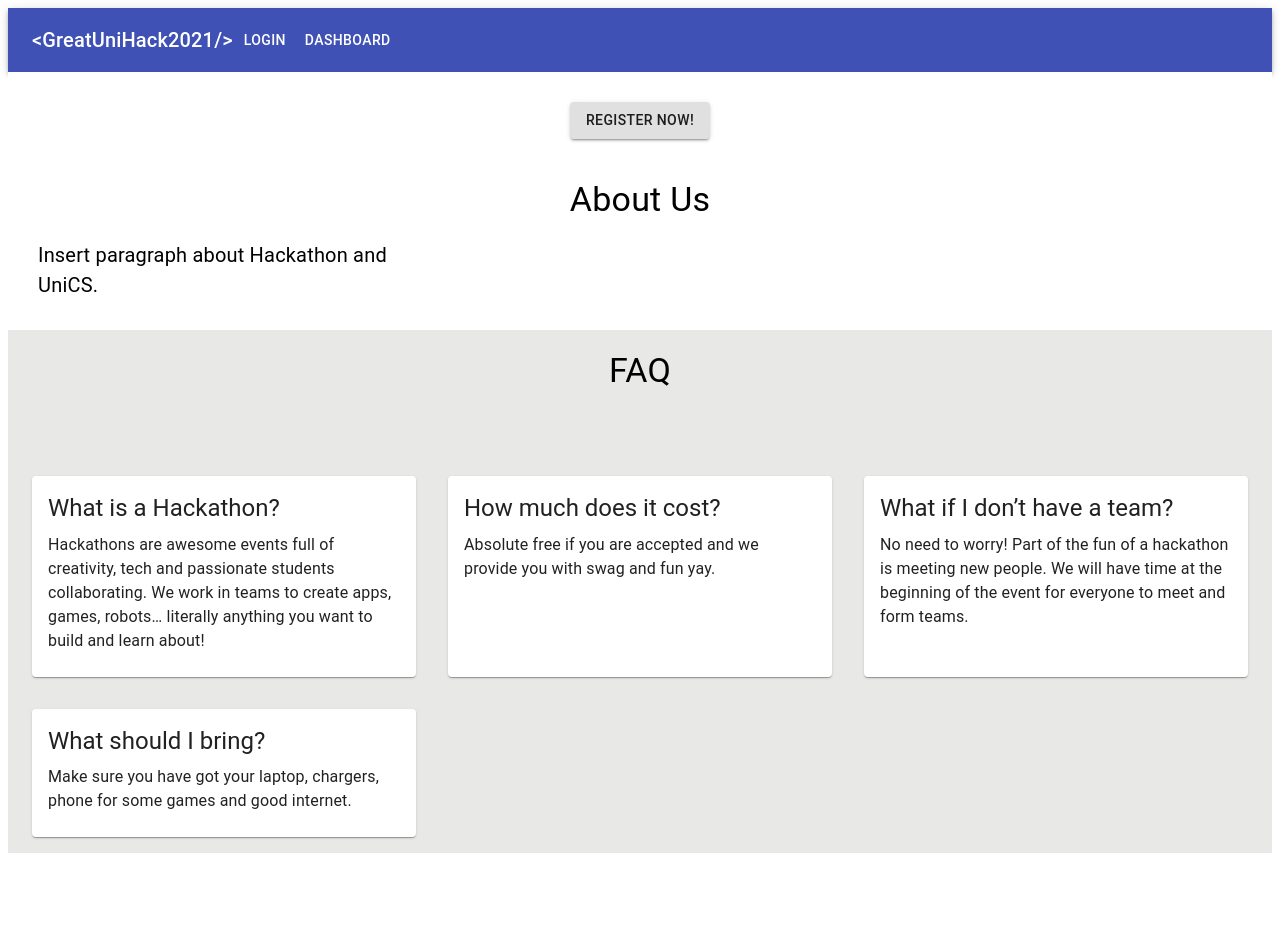
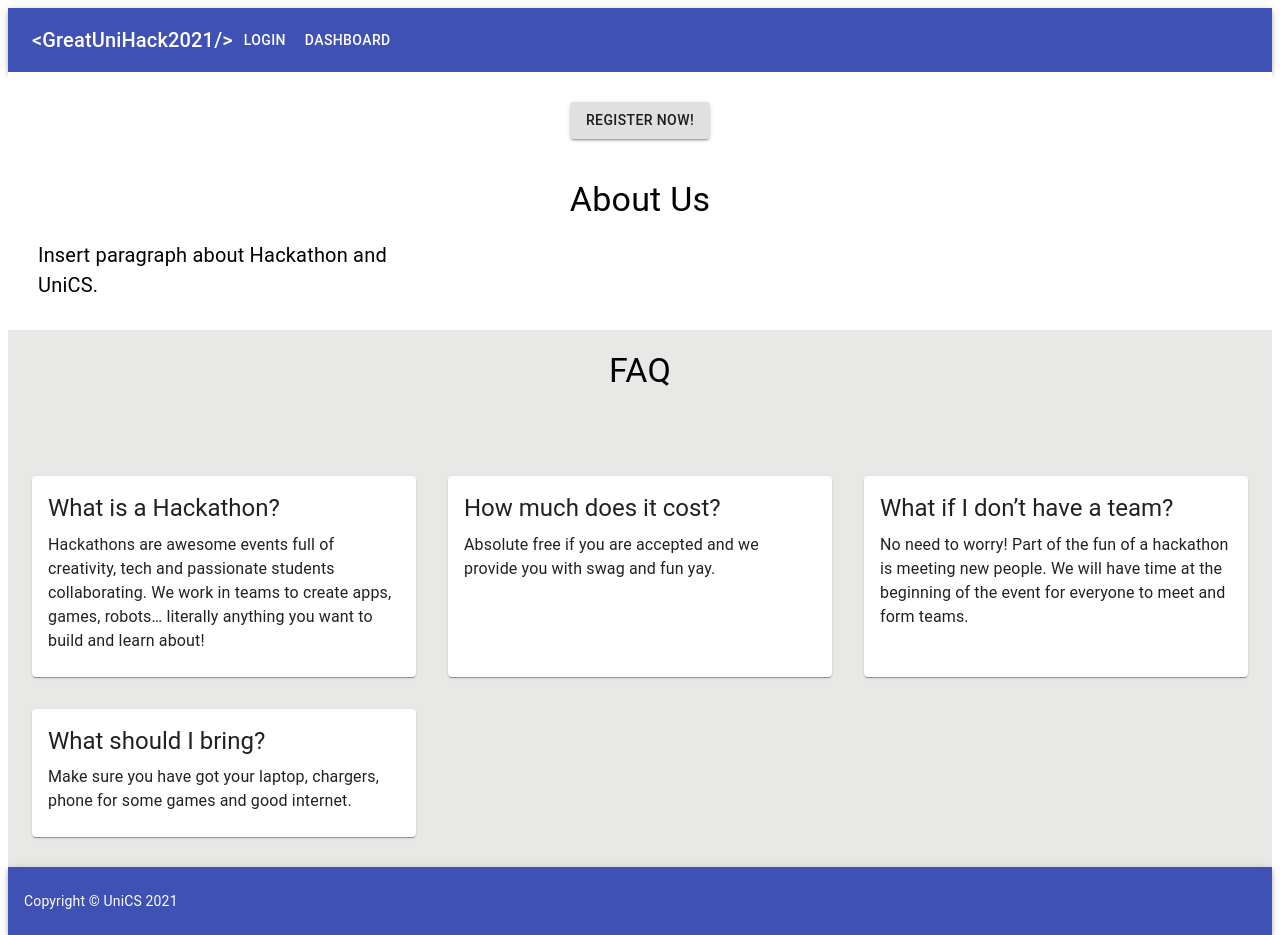
Before and after one commit to greatunihack/2021-greatunihack, a React (Create React App) app: page / in a window 1280 px wide. Before the commit the page ends 853 px from the top, so only its background shows below. Built offline with nearby package versions, Linux system fonts and the light colour scheme.

Commit message:
add footer to landing page

```diff
--- a/src/components/landing/FAQ.tsx
+++ b/src/components/landing/FAQ.tsx
@@ -10,6 +10,7 @@ import { makeStyles } from "@material-ui/core/styles";
 const useStyles = makeStyles((theme) => ({
   root: {
     backgroundColor: "#e8e8e6",
+    paddingBottom: "30px",
   },
 
   cardGrid: {
--- a/src/pages/landing/index.tsx
+++ b/src/pages/landing/index.tsx
@@ -2,6 +2,7 @@ import Navbar from "../../components/landing/Navbar";
 import Launch from "../../components/landing/Launch";
 import About from "../../components/landing/About";
 import FAQ from "../../components/landing/FAQ";
+import Footer from "../../components/dashboard/Footer";
 export default function landing() {
   return (
     <div>
@@ -9,6 +10,7 @@ export default function landing() {
       <Launch />
       <About />
       <FAQ />
+      <Footer />
     </div>
   );
 }
```
